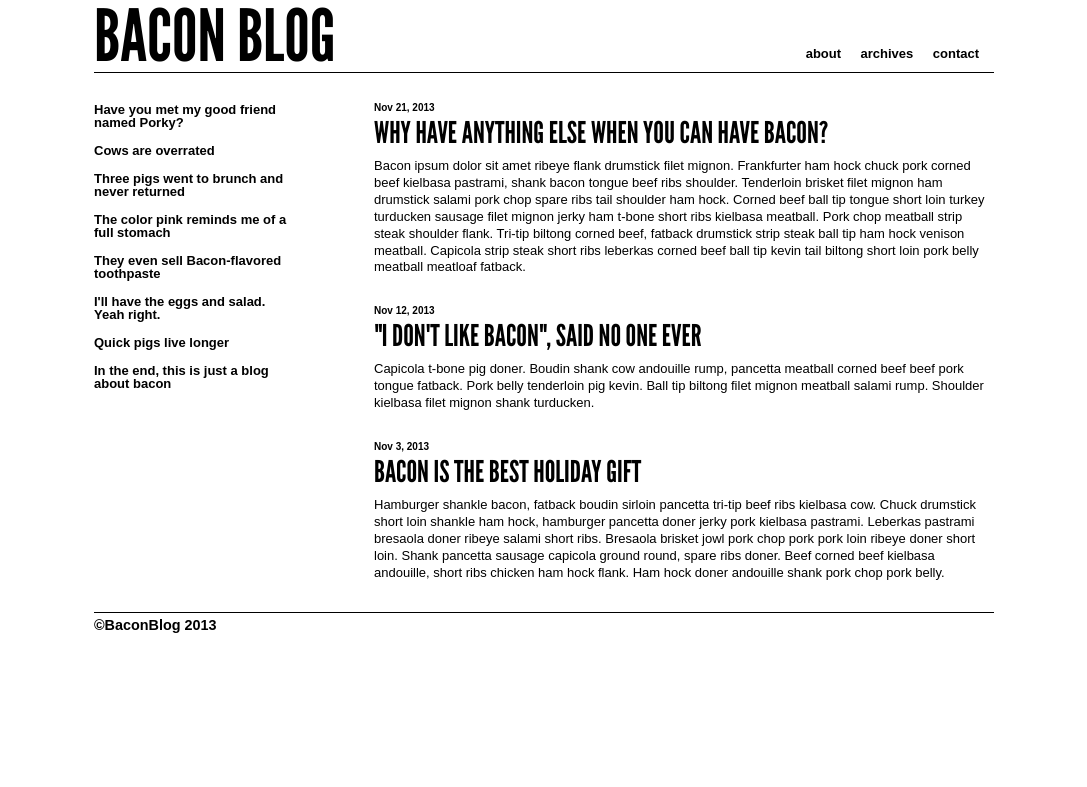
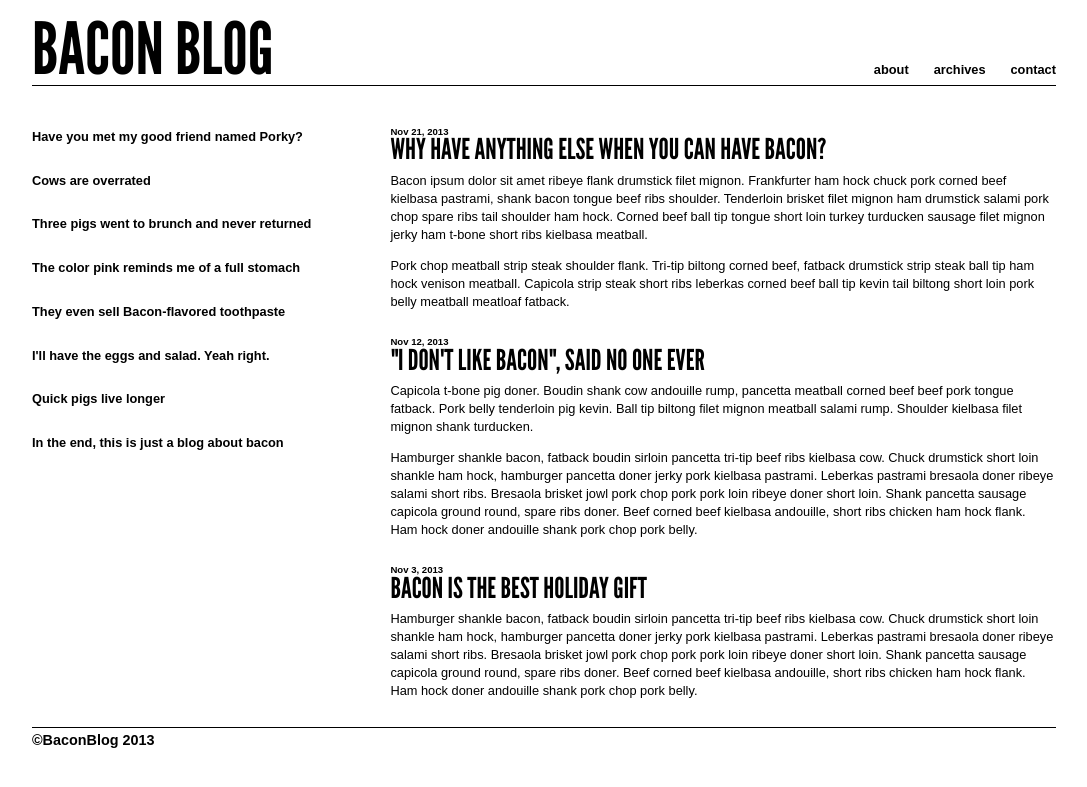
Before and after one commit to ryanslee/ryanslee.github.io, a PHP site: page /blog/index.html in a window 1280 px wide. Shown: the top 787 px of the page, without its empty margins (96-1183 px from the left). Run offline with PHP 8.4, Linux system fonts and the light colour scheme.

Commit message:
added responsivity to blog

```diff
--- a/blog/css/index.css
+++ b/blog/css/index.css
@@ -19,24 +19,35 @@
     font-style: normal;
 }
 
-body {
-	width:900px;
-	margin:0px auto;
+.wrapper {
+	width:80%;
+	margin:0 auto;
+	margin-top:1%;
 	font-family:Arial, Verdana, sans-serif;
 }
 
-h1 {
+ /* HEADER */
+
+header{
+	margin:0;
+}
+
+.logo {
 	font-family:'league_gothicregular';
-	font-size:72px;
+	font-size:4.5em;
 	text-transform:uppercase;
-	margin:0px;
+	margin:0;
+	width:60%;
 	float:left;
 }
 
+/* NAVIGATION */
+
 nav {
+	width:40%;
 	text-align: right;
 	float:right;
-	margin-top:45px;
+	margin-top:3em;
 }
 
 hr {
@@ -49,58 +60,84 @@ hr {
 	border-bottom:1px solid #000;
 }
 
-ul li {
+li {
 	display:inline;
 }
 
-ul li a {
+li a {
 	text-decoration:none;
 	color:#000000;
-	font-size:13px;
+	font-size:0.8em;
 	font-weight:bold;
-	margin-right:15px;
+	margin-left:5%;
 }
 
+ /* MAIN WRAPPER */
+
+.wrappermain {
+	margin-top:4%;
+}
+
+/* ASIDE */
+
 aside {
-	width:200px;
+	width:30%;
 	font-weight:bold;
-	margin-top:30px;
-	margin-right:60px;
+	margin-right:5%;
+	line-height:1.2em;
 	float:left;
 }
 
-.asidecontent p {
-	margin-bottom:15px;
-	font-size:13px;
+aside p {
+	margin-bottom:8%;
+	font-size:0.8em;
 }
 
+/* MAIN CONTENT */
+
+
 section {
-	width:620px;
-	margin-top:30px;
+	width:65%;
 	float:right;
 }
 
 h5 {
-	font-size:10px;
+	font-size:0.6em;
 	font-weight:bold;
-	margin-bottom:5px;
 }
 
 h2 {
 	font-family:'league_gothicregular';
 	text-transform:uppercase;
-	font-size:30px;
-	margin-bottom:10px;
+	font-size:1.8em;
+	margin-bottom:1%;
 }
 
 .maincontent {
-	margin-bottom:30px;
-	font-size:13px;
-	line-height:1.3em;
+	margin-bottom:2%;
+	font-size:0.8em;
+	line-height:1.4em;
+}
+
+.endpost {
+	margin-bottom:4%;
 }
 
 footer p {
-	margin-top:5px;
+	margin-top:0.5%;
 	font-weight:bold;
 	font-size:0.9em;
 }
+
+/* RESPONSIVITY */
+
+@media screen and (min-width:300px) and (max-width:700px) {
+	header, aside, section, .logo, nav {float:none; width:100%;}
+	.logo, nav {margin:3% 0; text-align:center;}
+	.logo {font-size:3.5em;}
+	li a {margin:0 5%;}
+	aside {margin:5% 0;}
+	aside p {margin-bottom:3%; text-align:center;}
+	h2 {margin-bottom:3%;}
+	.maincontent {line-height:1.5em;}
+}
--- a/blog/index.html
+++ b/blog/index.html
@@ -14,10 +14,10 @@
 		<link rel="stylesheet" type="text/css" href="css/index.css">
 		<meta charset="UTF-8"/>
 	</head>
-	<body>
+	<body class="wrapper">
 		<header>
-			<h1>Bacon Blog</h1>
-			<nav>
+			<h1 class="logo">Bacon Blog</h1>
+			<nav class="navigation">
 				<ul>
 					<li><a href="#">about</a></li>
 					<li><a href="#">archives</a></li>
@@ -26,7 +26,8 @@
 			</nav>
 		</header>
 		<hr class="hline">
-		<aside class="asidecontent">
+		<div class="wrappermain">
+			<aside>
 				<p>Have you met my good friend named Porky?</p>
 				<p>Cows are overrated</p>
 				<p>Three pigs went to brunch and never returned</p>
@@ -40,15 +41,19 @@
 				<article>
 					<h5>Nov 21, 2013</h5>
 					<h2>Why have anything else when you can have Bacon?</h2>
-				<p class="maincontent">Bacon ipsum dolor sit amet ribeye flank drumstick filet mignon. Frankfurter ham hock chuck pork corned beef kielbasa pastrami, shank bacon tongue beef ribs shoulder. Tenderloin brisket filet mignon ham drumstick salami pork chop spare ribs tail shoulder ham hock. Corned beef ball tip tongue short loin turkey turducken sausage filet mignon jerky ham t-bone short ribs kielbasa meatball. Pork chop meatball strip steak shoulder flank. Tri-tip biltong corned beef, fatback drumstick strip steak ball tip ham hock venison meatball. Capicola strip steak short ribs leberkas corned beef ball tip kevin tail biltong short loin pork belly meatball meatloaf fatback.</p>
+					<p class="maincontent">Bacon ipsum dolor sit amet ribeye flank drumstick filet mignon. Frankfurter ham hock chuck pork corned beef kielbasa pastrami, shank bacon tongue beef ribs shoulder. Tenderloin brisket filet mignon ham drumstick salami pork chop spare ribs tail shoulder ham hock. Corned beef ball tip tongue short loin turkey turducken sausage filet mignon jerky ham t-bone short ribs kielbasa meatball.</p><p class="maincontent">Pork chop meatball strip steak shoulder flank. Tri-tip biltong corned beef, fatback drumstick strip steak ball tip ham hock venison meatball. Capicola strip steak short ribs leberkas corned beef ball tip kevin tail biltong short loin pork belly meatball meatloaf fatback.</p>
+					<div class="endpost"></div>
 					<h5>Nov 12, 2013</h5>
 					<h2>"I don't like Bacon", said no one ever</h2>
-				<p class="maincontent">Capicola t-bone pig doner. Boudin shank cow andouille rump, pancetta meatball corned beef beef pork tongue fatback. Pork belly tenderloin pig kevin. Ball tip biltong filet mignon meatball salami rump. Shoulder kielbasa filet mignon shank turducken.</p>
+					<p class="maincontent">Capicola t-bone pig doner. Boudin shank cow andouille rump, pancetta meatball corned beef beef pork tongue fatback. Pork belly tenderloin pig kevin. Ball tip biltong filet mignon meatball salami rump. Shoulder kielbasa filet mignon shank turducken.</p><p class="maincontent">Hamburger shankle bacon, fatback boudin sirloin pancetta tri-tip beef ribs kielbasa cow. Chuck drumstick short loin shankle ham hock, hamburger pancetta doner jerky pork kielbasa pastrami. Leberkas pastrami bresaola doner ribeye salami short ribs. Bresaola brisket jowl pork chop pork pork loin ribeye doner short loin. Shank pancetta sausage capicola ground round, spare ribs doner. Beef corned beef kielbasa andouille, short ribs chicken ham hock flank. Ham hock doner andouille shank pork chop pork belly.</p>
+					<div class="endpost"></div>
 					<h5>Nov 3, 2013</h5>
 					<h2>Bacon is the best holiday gift</h2>
 					<p class="maincontent">Hamburger shankle bacon, fatback boudin sirloin pancetta tri-tip beef ribs kielbasa cow. Chuck drumstick short loin shankle ham hock, hamburger pancetta doner jerky pork kielbasa pastrami. Leberkas pastrami bresaola doner ribeye salami short ribs. Bresaola brisket jowl pork chop pork pork loin ribeye doner short loin. Shank pancetta sausage capicola ground round, spare ribs doner. Beef corned beef kielbasa andouille, short ribs chicken ham hock flank. Ham hock doner andouille shank pork chop pork belly.</p>
+					<div class="endpost"></div>
 				</article>
 			</section>
+		</div>
 		<hr class="hline">
 		<footer>
 			<p>&copy;BaconBlog 2013</p>
```
Also changed, not shown: 1 other file. Lines whose indentation alone changed are shown as unchanged.
